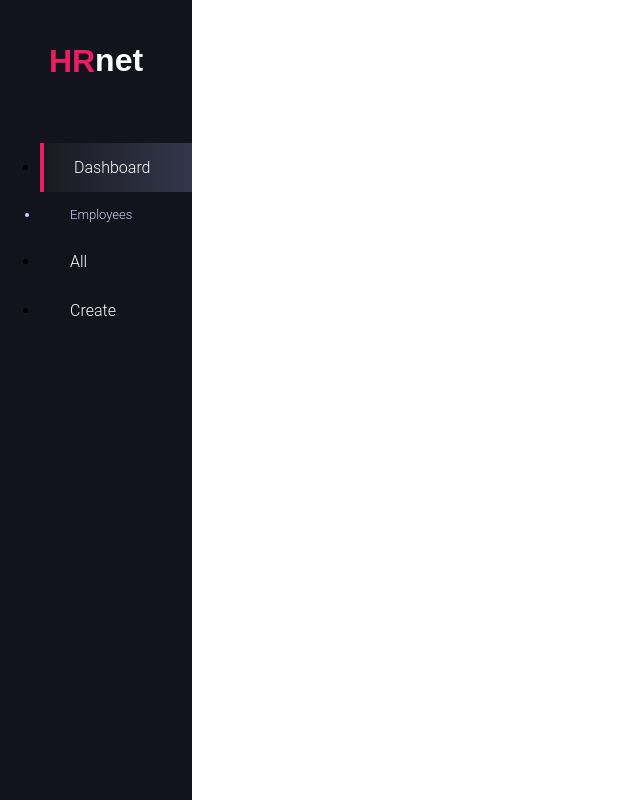
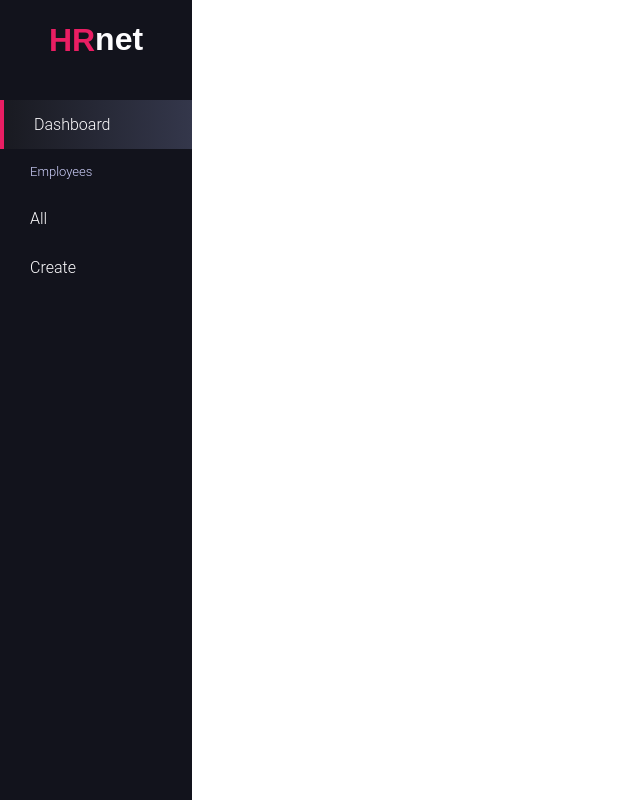
Before and after one commit to Loutani/dark-admin-dashboard, a React (Create React App) app: page / in a window 1280 px wide. Shown: the whole page, without its empty margins (0-640 px from the left). Built offline with nearby package versions, Linux system fonts and the light colour scheme.

Commit message:
remove padding margin and  list-style

```diff
--- a/src/app.css
+++ b/src/app.css
@@ -24,6 +24,20 @@
 
 body {margin: 0px}
 
+h1,
+ul {
+    margin: 0px
+}
+
+ul {
+    list-style: none;
+}
+
+ul,
+li {
+    padding: 0px;
+}
+
 .container {
     display: flex;
 }
```
